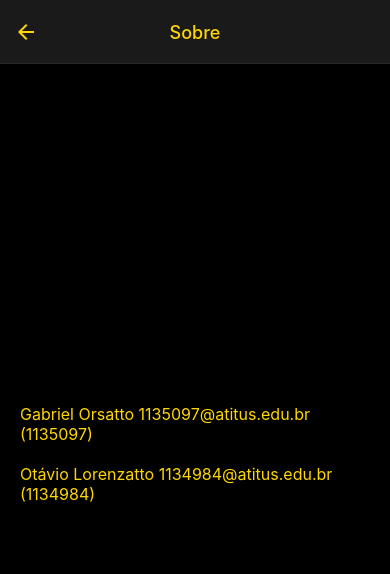
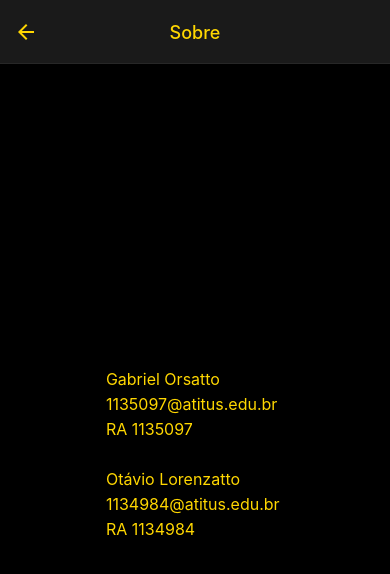
Before and after one commit to GabrielOrsatto/api-star-wars, a React Native app: screen /Sobre in a window 390 px wide. Shown: the top 574 px of the page. Built offline with nearby package versions, Linux system fonts and the light colour scheme; no server answers.

Commit message:
Navegação Filmes e Naves

```diff
--- a/App.js
+++ b/App.js
@@ -4,6 +4,8 @@ import { createNativeStackNavigator } from '@react-navigation/native-stack';
 import Personagem from './src/pages/Personagem';
 import Detalhes from './src/pages/Detalhes';
 import Sobre from './src/pages/Sobre';
+import Naves from './src/pages/Naves';
+import Filmes from './src/pages/Filmes';
 import { Button } from 'react-native';
 import StarWarsTheme from './src/pages/Theme';
 
@@ -44,6 +46,22 @@ const App = () => {
             headerTitleAlign: "center",
           }}
         />
+        <Stack.Screen
+          name="Naves"
+          component={Naves}
+          options={{
+            headerTitle: "Naves",
+            headerTitleAlign: "center",
+          }}
+        />
+        <Stack.Screen
+          name="Filmes"
+          component={Filmes}
+          options={{
+            headerTitle: "Filmes",
+            headerTitleAlign: "center",
+          }}
+        />
       </Stack.Navigator>
     </NavigationContainer>
   );
--- a/src/pages/Detalhes.js
+++ b/src/pages/Detalhes.js
@@ -9,11 +9,11 @@ export default function Detalhes({ navigation, route }) {
   }, [navigation, personagem.name]);
 
   const handleButton1Press = () => {
-    navigation.navigate('Naves');  // Navega para a tela de Naves
+    navigation.navigate('Naves');
   };
 
   const handleButton2Press = () => {
-    navigation.navigate('Filmes'); //Navega para a tela de Filmes
+    navigation.navigate('Filmes');
   };
 
   return (
--- a/src/pages/Filmes.js
+++ b/src/pages/Filmes.js
@@ -0,0 +1,25 @@
+import React from 'react';
+import { View, Text, StyleSheet } from 'react-native';
+
+export default function Filmes() {
+
+    return (
+        <View style={styles.container}>
+          <Text style={styles.titulo}>{personagem.name}</Text>
+          <Text style={styles.texto}>Altura: {personagem.height}</Text>
+          <Text style={styles.texto}>Peso: {personagem.mass}</Text>
+          <Text style={styles.texto}>Cor do Cabelo: {personagem.hair_color}</Text>
+          <Text style={styles.texto}>Cor da Pele: {personagem.skin_color}</Text>
+          <Text style={styles.texto}>Cor dos Olhos: {personagem.eye_color}</Text>
+          <Text style={styles.texto}>Gênero: {personagem.gender}</Text>
+
+        </View>
+      );
+    }
+
+const styles = StyleSheet.create({
+    texto: {
+      fontSize: 16,
+      color: '#FFD700',
+    },
+  });
--- a/src/pages/Naves.js
+++ b/src/pages/Naves.js
@@ -0,0 +1,17 @@
+import React from 'react';
+import { View, Text, StyleSheet } from 'react-native';
+
+export default function Naves() {
+  return (
+    <View>
+      <Text style={styles.texto}>Naves</Text>
+    </View>
+  );
+}
+
+const styles = StyleSheet.create({
+    texto: {
+      fontSize: 16,
+      color: '#FFD700',
+    },
+  });
--- a/src/pages/Sobre.js
+++ b/src/pages/Sobre.js
@@ -5,8 +5,8 @@ export default function Sobre() {
   return (
     <View style={styles.container}>
       <Text style={styles.texto}>
-        Gabriel Orsatto 1135097@atitus.edu.br (1135097){"\n"}{"\n"}
-        Otávio Lorenzatto 1134984@atitus.edu.br (1134984)
+        Gabriel Orsatto {"\n"}1135097@atitus.edu.br {"\n"}RA 1135097{"\n"}{"\n"}
+        Otávio Lorenzatto {"\n"}1134984@atitus.edu.br {"\n"}RA 1134984
       </Text>
     </View>
   );
@@ -17,11 +17,11 @@ const styles = StyleSheet.create({
     flex: 1,
     justifyContent: 'center',
     alignItems: 'center',
-    padding: 20,
     backgroundColor: '#000',
   },
   texto: {
     fontSize: 16,
     color: '#FFD700',
+    lineHeight: 25
   },
 });
```
